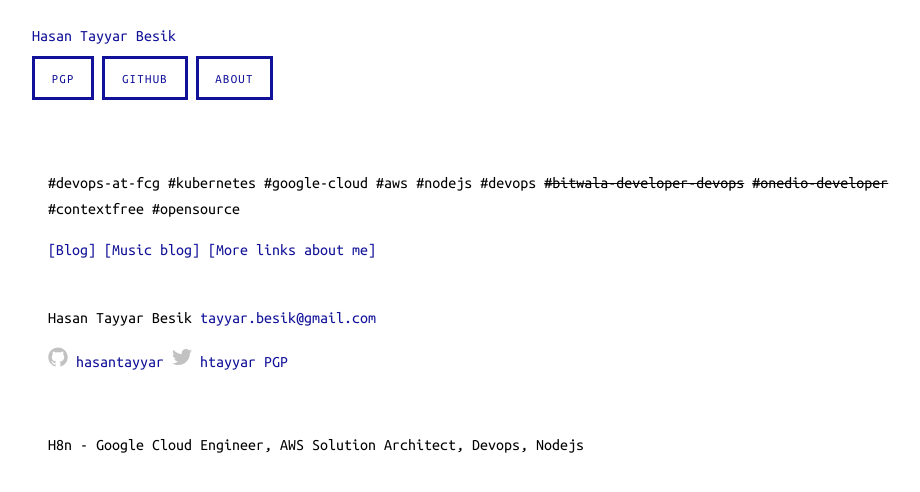
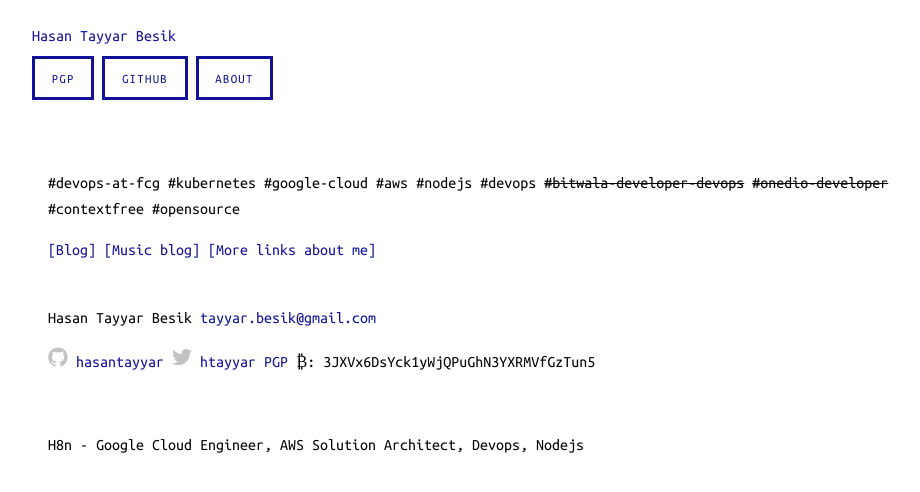
Before and after one commit to hasantayyar/hasantayyar.net, a Jekyll site: the page built from index.html, in a window 1280 px wide. Shown: the top 492 px of the page, without its empty margins (144-1064 px from the left). Built offline with Jekyll 4.4.1, drawn with Linux system fonts in a browser that asks for light colours; Markdown is read by kramdown in place of the engine named in the settings.

Commit message:
Update footer.html

```diff
--- a/_includes/footer.html
+++ b/_includes/footer.html
@@ -9,7 +9,7 @@
         {% if site.github_username %}
         <span>
           <a href="https://github.com/{{ site.github_username }}">
-            <span class="icon github">
+            <span class="icon github" style="width:20px; height:20px">
               <svg version="1.1" class="github-icon-svg" xmlns="http://www.w3.org/2000/svg" xmlns:xlink="http://www.w3.org/1999/xlink" x="0px" y="0px"
                  viewBox="0 0 16 16" enable-background="new 0 0 16 16" xml:space="preserve">
                 <path fill-rule="evenodd" clip-rule="evenodd" fill="#C2C2C2" d="M7.999,0.431c-4.285,0-7.76,3.474-7.76,7.761
@@ -30,7 +30,7 @@
         {% if site.twitter_username %}
         <span>
           <a href="https://twitter.com/{{ site.twitter_username }}">
-            <span class="icon twitter">
+            <span class="icon twitter" style="width:20px; height:20px">
               <svg version="1.1" class="twitter-icon-svg" xmlns="http://www.w3.org/2000/svg" xmlns:xlink="http://www.w3.org/1999/xlink" x="0px" y="0px"
                  viewBox="0 0 16 16" enable-background="new 0 0 16 16" xml:space="preserve">
                 <path fill="#C2C2C2" d="M15.969,3.058c-0.586,0.26-1.217,0.436-1.878,0.515c0.675-0.405,1.194-1.045,1.438-1.809
@@ -53,6 +53,7 @@
             <span class="username">PGP</span>
           </a>
         </span>
+        <span title="Last updated:18.10.2020">₿: 3JXVx6DsYck1yWjQPuGhN3YXRMVfGzTun5</p>
 
       </p>
       <br />
```
